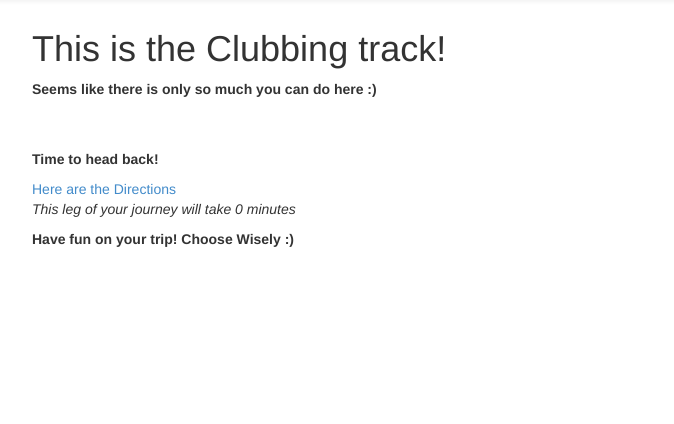
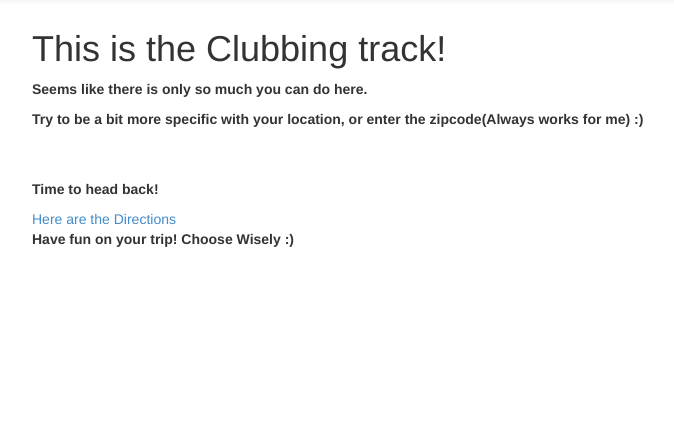
Before and after one commit to rybo449/CookATour-2.0, a Flask app: template templates/pages/results.html in a window 1280 px wide. Shown: the part 51-475 px from the top of the page, without its empty margins (38-712 px from the left). Run offline with Flask 2, Linux system fonts and the light colour scheme; the template is opened without the code that fills it, so the values that code supplies are empty; some libraries are stand-ins or nearby versions.

Commit message:
error handling

```diff
--- a/maps.py
+++ b/maps.py
@@ -75,7 +75,7 @@ def route(time, lat, lng, templat, templng, time_left,f, input2, hunger_count, i
 	try:
 		time_taken = int(directions_result[0][u'legs'][0][u'duration'][u'value'])
 	except:
-		f.write(directions_result)
+		return time_left, hunger_count, counter
 
 	f.write("<p><i>This leg of your journey will take "+str(int(time_taken/float(60)))+" minutes</i></p>\n")
 	for i in directions_result[0][u'legs'][0][u'steps']:
--- a/templates/pages/results.html
+++ b/templates/pages/results.html
@@ -9,9 +9,8 @@ else obj.style.display = "block";
 }
 </script>
 <h1>This is the Clubbing track!</h1>
-<p><b> Seems like there is only so much you can do here :)</b></p><p><br><br><b>Time to head back!</b></p><a href="javascript: void(0);" onClick="toggle('places0')">Here are the Directions</a>
-<p><i>This leg of your journey will take 0 minutes</i></p>
-<div id="places0" style="display:none;"><p>Head on <b>Methodist Rd</b></p>
-</div>
+<p><b> Seems like there is only so much you can do here.</b></p>
+<p><b> Try to be a bit more specific with your location, or enter the zipcode(Always works for me) :)</b></p>
+<p><br><br><b>Time to head back!</b></p><a href="javascript: void(0);" onClick="toggle('places0')">Here are the Directions</a>
 <p><b>Have fun on your trip! Choose Wisely :)</b></p>
 {%  endblock %}
```
Also changed, not shown: 1 other file.
